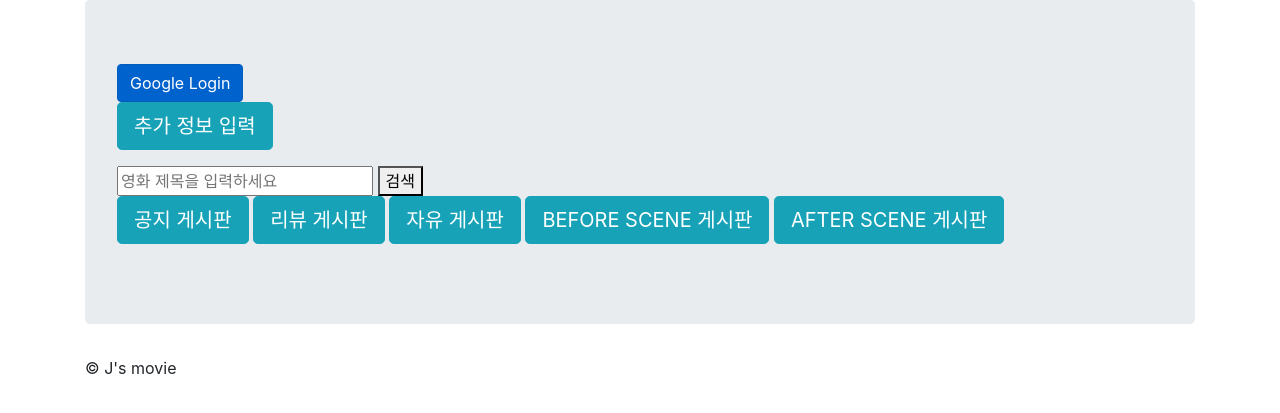
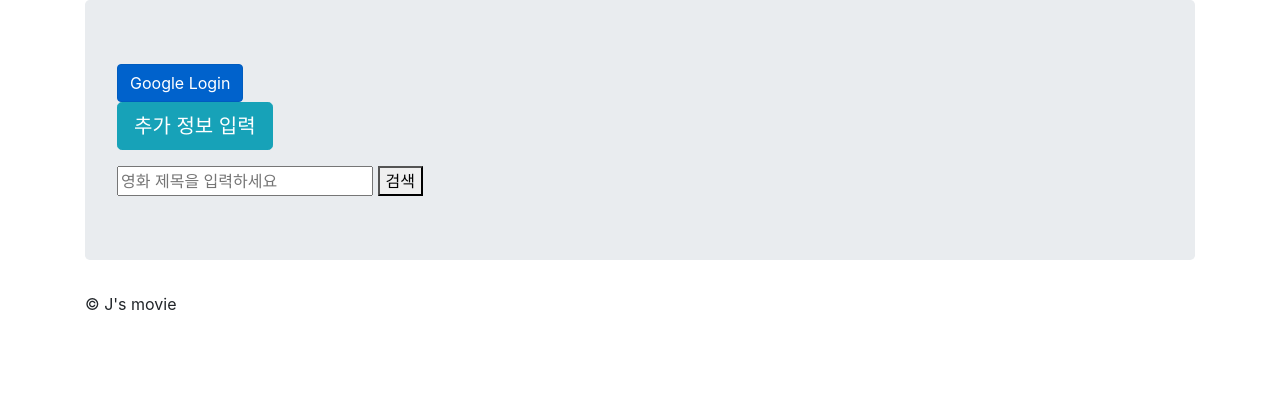
Before and after one commit to unie12/movie_review, a Spring app: page /home in a window 1280 px wide. Shown: the part 42-455 px from the top of the page. Run offline with Thymeleaf, Linux system fonts and the light colour scheme; the template is opened without the code that fills it, so the values that code supplies are empty; some of the project's set-up classes (security, data sources, template engines, error pages and the like) are left out, and stand-ins take their place.

Commit message:
Add back to page

```diff
--- a/src/main/resources/templates/home.html
+++ b/src/main/resources/templates/home.html
@@ -139,14 +139,6 @@
             </div>
         </div>
 
-        <!-- 네비게이션 링크 -->
-        <p>
-            <a class="btn btn-lg btn-info" href="/notice">공지 게시판</a>
-            <a class="btn btn-lg btn-info" href="/reviews">리뷰 게시판</a>
-            <a class="btn btn-lg btn-info" href="/free">자유 게시판</a>
-            <a class="btn btn-lg btn-info" href="/before-scene">BEFORE SCENE 게시판</a>
-            <a class="btn btn-lg btn-info" href="/after-scene">AFTER SCENE 게시판</a>
-        </p>
     </div>
     <div th:replace="fragments/footer :: footer" />
 </div>
--- a/src/main/resources/templates/movieReviews.html
+++ b/src/main/resources/templates/movieReviews.html
@@ -53,6 +53,7 @@
 <body>
 <div class="container">
     <div th:replace="fragments/bodyHeader :: bodyHeader" />
+    <a th:href="@{'/contents/' + ${movieTId}}">뒤로 가기</a>
     <h1 class="my-4">영화 리뷰</h1>
     <div id="reviewList"></div>
     <button id="loadMore" class="btn btn-primary mt-3">더 보기</button>
```
